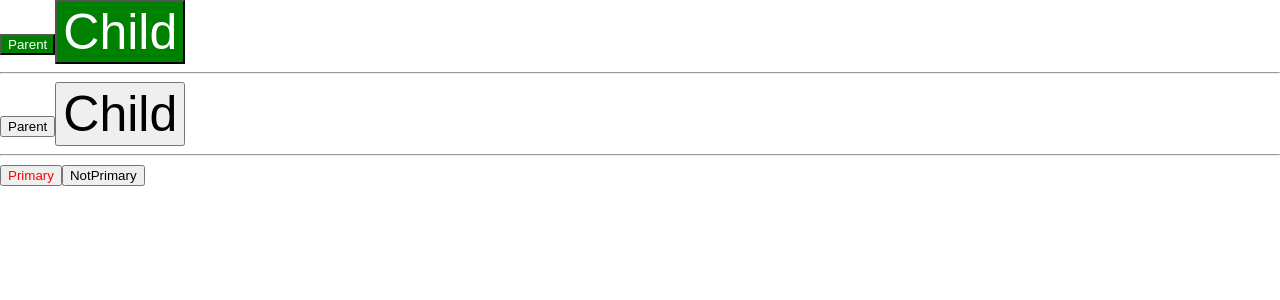
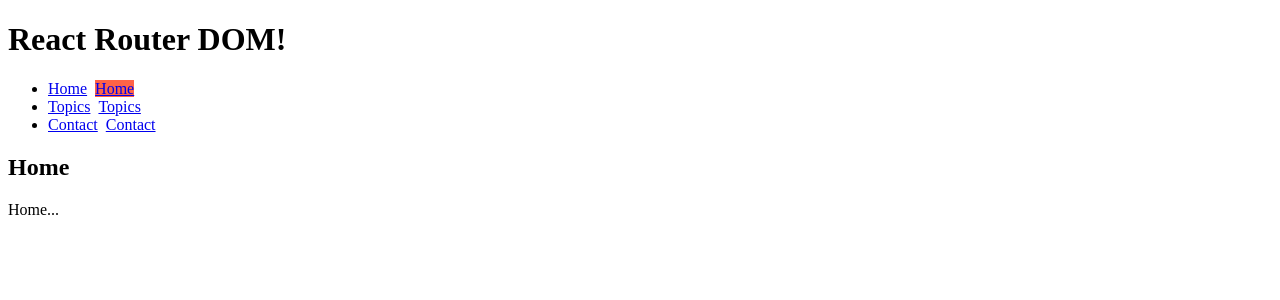
Before and after one commit to neck950728/Study, a React (Create React App) app in the folder study_react/: page / in a window 1280 px wide. Shown: the top 300 px of the page. Built offline with nearby package versions, Linux system fonts and the light colour scheme.

Commit message:
React - Router

```diff
--- a/study_react/package.json
+++ b/study_react/package.json
@@ -8,7 +8,8 @@
     "@testing-library/user-event": "^13.5.0",
     "react": "^18.2.0",
     "react-dom": "^18.2.0",
-    "react-scripts": "5.0.1",
+    "react-router-dom": "^6.21.1",
+    "react-scripts": "^5.0.1",
     "styled-components": "^6.1.6",
     "web-vitals": "^2.1.4"
   },
--- /dev/null
+++ b/study_react/src/example/Router.js
@@ -0,0 +1,128 @@
+import '../index.css';
+import { Route, Routes, Link, NavLink, useParams } from 'react-router-dom';
+
+function Home(){
+  return(
+    <div>
+      <h2>Home</h2>
+      Home...
+    </div>
+  )
+}
+
+var contents = [
+  {id:1, title:"HTML", description:"HTML is..."},
+  {id:2, title:"JavaScript", description:"JavaScript is..."},
+  {id:3, title:"React", description:"React is..."}
+];
+
+function Topic(){
+  var params = useParams();
+  console.log(params);
+
+  var selectedTopic = {
+    title:"Sorry",
+    description:"Not Found"
+  };
+
+  for(var content of contents){
+    if(content.id === Number(params.topicId)){
+      selectedTopic = content;
+      break;
+    }
+  }
+
+  return(
+    <div>
+      <h3>{selectedTopic.title}</h3>
+      {selectedTopic.description}
+    </div>
+  )
+}
+
+function Topics(){
+  var list = [];
+  for(var content of contents){
+    list.push(<li key={content.id}><NavLink to={"/topics/" + content.id}>{content.title}</NavLink></li>);
+  }
+
+  return(
+    <div>
+      <h2>Topics</h2>
+      <ul>
+        {list}
+      </ul>
+      {/*
+        https://blog.naver.com/dngu_icdi/223311667738 : '중첩 라우팅' 2번 참고
+        <Routes>
+          <Route path="1" element="HTML is..." />
+          <Route path="2" element="JavaScript is..." />
+          <Route path="3" element="React is..." />
+        </Routes>
+      */}
+      <Routes>
+        {/* 경로 파라미터를 이용한 동적 라우팅 */}
+        <Route path=":topicId" element={<Topic />} />
+      </Routes>
+    </div>
+  )
+}
+
+function Contact(){
+  return(
+    <div>
+      <h2>Contact</h2>
+      Contact...
+    </div>
+  )
+}
+
+function App(){
+  return(
+    <div>
+      <h1>React Router DOM!</h1>
+      <ul>
+        {/*
+          <li><a href="/">Home</a></li>
+          <li><a href="/topics">Topics</a></li>
+          <li><a href="/contact">Contact</a></li>
+        */}
+        {/*
+          -Link : 해당 경로로 이동 시 페이지가 리로드되지 않음
+          -NavLink : 해당 경로로 이동 시 페이지가 리로드되지 않음 + 자동으로 'active'라는 클래스가 부여됨
+        */}
+        <li>
+          <Link to="/">Home</Link> &nbsp;
+          <NavLink to="/">Home</NavLink>
+        </li>
+        <li>
+          <Link to="/topics">Topics</Link> &nbsp;
+          <NavLink to="/topics">Topics</NavLink>
+        </li>
+        <li>
+          <Link to="/contact">Contact</Link> &nbsp;
+          <NavLink to="/contact">Contact</NavLink>
+        </li>
+      </ul>
+      {/*
+        <Route path="/"><Home /></Route>
+        <Route path="/topics"><Topics /></Route>
+        <Route path="/contact"><Contact /></Route>
+
+        v6로 업그레이드되면서 문법이 아래와 같이 변경됨
+      */}
+      <Routes>
+        {/*
+          v6로 업그레이드되면서 기본적으로 exact가 적용되어, 더 이상 exact는 사용하지 않는다고 한다.
+          <Route exact path="/"><Home /></Route>
+        */}
+        <Route path="/" element={<Home />} />
+        <Route path="/topics/*" element={<Topics />} />
+        <Route path="/contact" element={<Contact />} />
+        <Route path="*" element="404 Not Found!" />
+      </Routes>
+    </div>
+  )
+}
+
+export default App;
--- a/study_react/src/index.css
+++ b/study_react/src/index.css
@@ -1,13 +1,3 @@
-body {
-  margin: 0;
-  font-family: -apple-system, BlinkMacSystemFont, 'Segoe UI', 'Roboto', 'Oxygen',
-    'Ubuntu', 'Cantarell', 'Fira Sans', 'Droid Sans', 'Helvetica Neue',
-    sans-serif;
-  -webkit-font-smoothing: antialiased;
-  -moz-osx-font-smoothing: grayscale;
+.active{
+  background-color:tomato;
 }
-
-code {
-  font-family: source-code-pro, Menlo, Monaco, Consolas, 'Courier New',
-    monospace;
-}
--- a/study_react/src/index.js
+++ b/study_react/src/index.js
@@ -1,13 +1,16 @@
 import React from 'react';
 import ReactDOM from 'react-dom/client';
 import './index.css';
-import App from './example/Styled-Components';
 import reportWebVitals from './reportWebVitals';
+
+import App from './example/Router';
+import { BrowserRouter, HashRouter } from 'react-router-dom';
 
 const root = ReactDOM.createRoot(document.getElementById('root'));
 root.render(
   <React.StrictMode>
-    <App />
+    <BrowserRouter><App /></BrowserRouter>
+    {/* <HashRouter><App /></HashRouter> */}
   </React.StrictMode>
 );
 
```
Also changed, not shown: 1 other file (tests, documents, lock files or other folders).
